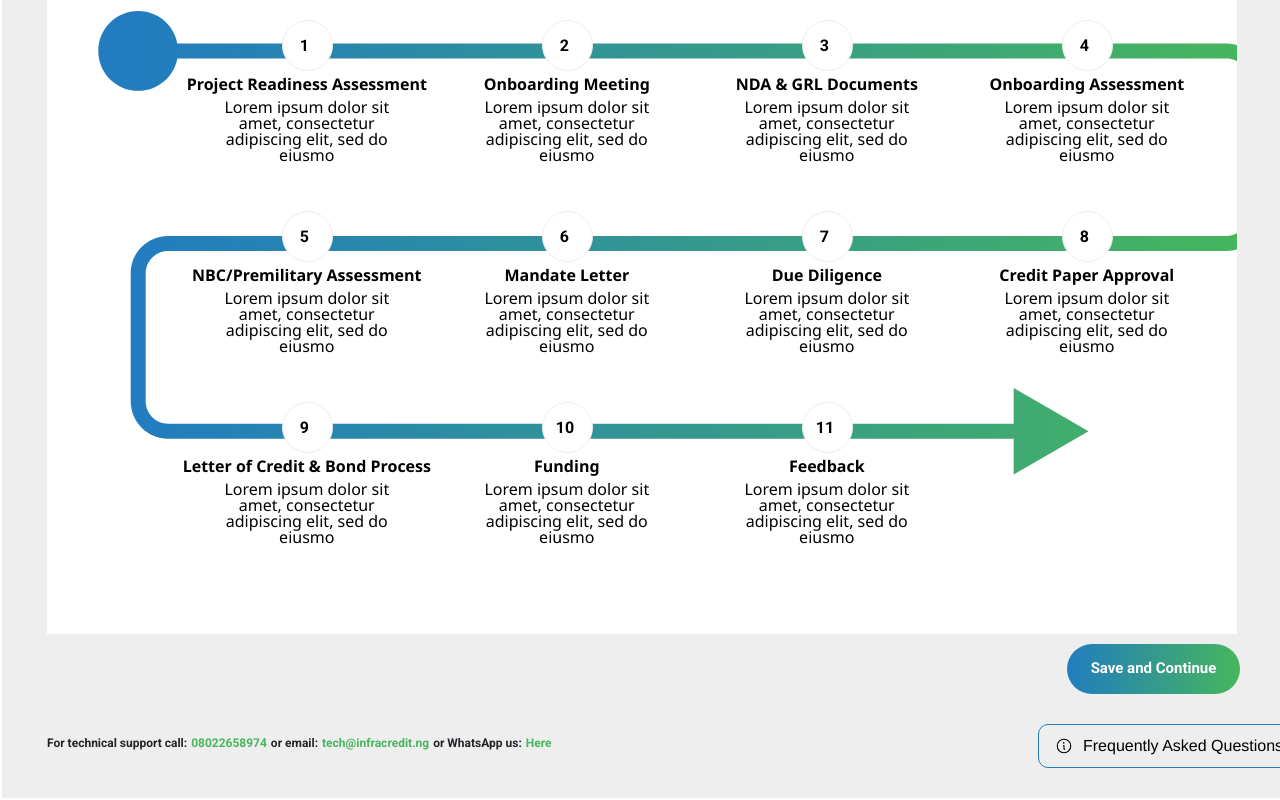
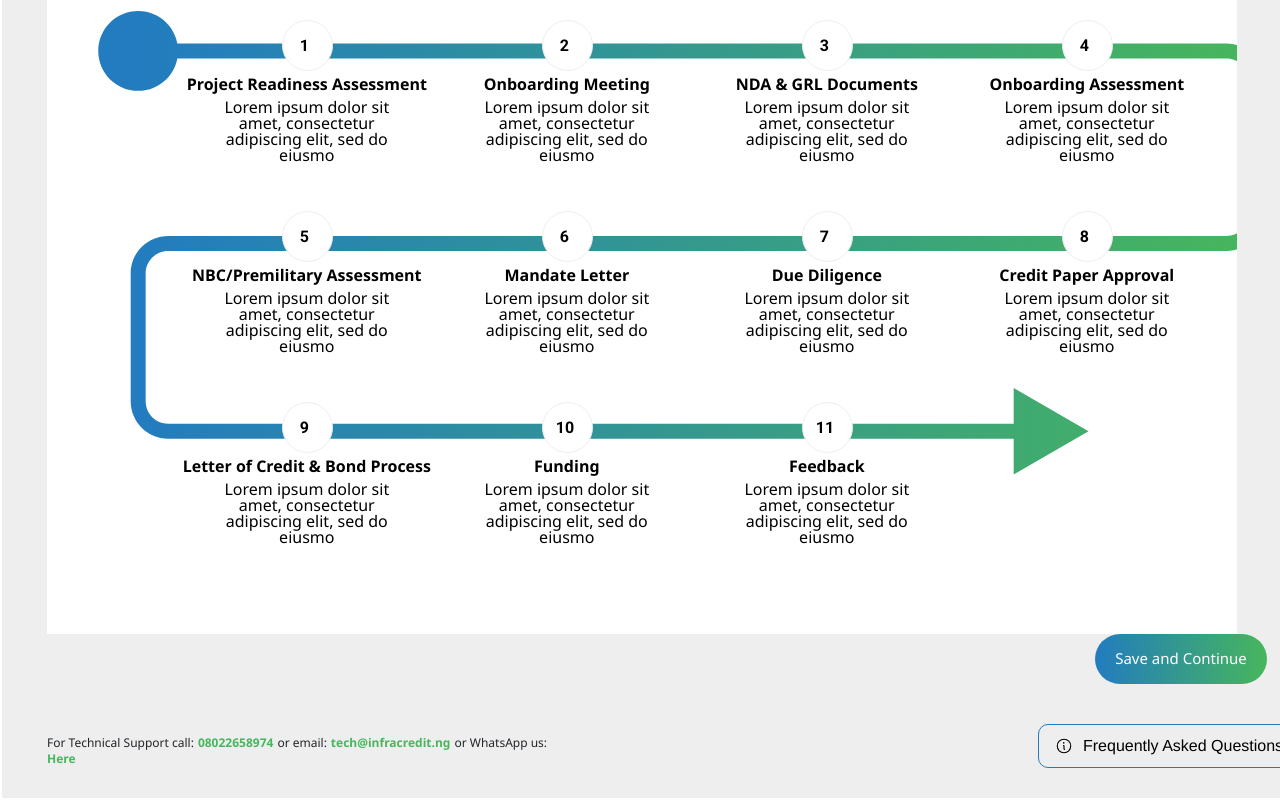
Before and after one commit to ccobasi/infracore, a Vue app: page / in a window 1280 px wide. Shown: the part 920-1720 px from the top of the page. Built offline with nearby package versions, Linux system fonts and the light colour scheme; a web font is replaced by a local one.

Commit message:
update corporate compliance

```diff
--- a/src/components/ReadinessAssessment/CorporateCompliance.vue
+++ b/src/components/ReadinessAssessment/CorporateCompliance.vue
@@ -234,9 +234,9 @@ html {
 }
 .title {
   margin-bottom: 10px;
-  font-family: Roboto, sans-serif;
+  font-family: 'Segoe UI', SegoeUI, 'Helvetica Neue', Helvetica, Arial, sans-serif, sans-serif;
   font-size: 24px;
-  font-weight: 600;
+  font-weight: 700;
   color: #000;
 }
 .content {
@@ -255,11 +255,12 @@ html {
   flex: 1;
   padding: 10px;
 }
-.col-6 label {
+.col-6 label,
+h4 {
   display: block;
-  font-family: Roboto;
+  font-family: 'Segoe UI', SegoeUI, 'Helvetica Neue', Helvetica, Arial, sans-serif;
   font-size: 16px;
-  font-weight: 400;
+  font-weight: 600;
   line-height: 19.2px;
   text-align: left;
 }
--- a/src/components/Views/HomeView.vue
+++ b/src/components/Views/HomeView.vue
@@ -77,7 +77,7 @@ const goBack = () => {
 
     <div class="question">
       <div class="support">
-        <label for="">For technical support call:</label> <span class="num">08022658974</span> <label for="">or email:</label> <span class="num">tech@infracredit.ng</span> <span class="whatsapp">or WhatsApp us:</span> <span class="num">Here</span>
+        <label for="">For Technical Support call:</label> <span class="num">08022658974</span> <label for="">or email:</label> <span class="num">tech@infracredit.ng</span> <span class="whatsapp">or WhatsApp us:</span> <span class="num">Here</span>
       </div>
 
       <FrequentButtonVue />
@@ -123,8 +123,8 @@ main {
   color: #fff;
   border: none;
   cursor: pointer;
-  margin-top: 20px;
-  font-family: Roboto;
+  margin-top: 0px;
+  font-family: 'Segoe UI', SegoeUI, 'Helvetica Neue', Helvetica, Arial, sans-serif;
   font-size: 15px;
   font-weight: 400;
   line-height: 19.2px;
@@ -149,14 +149,14 @@ main {
   margin-top: 10px;
 }
 .support label {
-  font-family: Roboto;
+  font-family: 'Segoe UI', SegoeUI, 'Helvetica Neue', Helvetica, Arial, sans-serif;
   font-size: 12px;
   font-weight: 400;
   line-height: 14.4px;
   text-align: left;
 }
 .num {
-  font-family: Roboto;
+  font-family: 'Segoe UI', SegoeUI, 'Helvetica Neue', Helvetica, Arial, sans-serif;
   font-size: 12px;
   font-weight: 700;
   line-height: 14.4px;
@@ -164,7 +164,7 @@ main {
   color: #47b65c;
 }
 .whatsapp {
-  font-family: Roboto;
+  font-family: 'Segoe UI', SegoeUI, 'Helvetica Neue', Helvetica, Arial, sans-serif;
   font-size: 12px;
   font-weight: 400;
   line-height: 14.4px;
@@ -180,7 +180,7 @@ main {
   opacity: 0px;
 }
 .frequent button {
-  font-family: Roboto;
+  font-family: 'Segoe UI', SegoeUI, 'Helvetica Neue', Helvetica, Arial, sans-serif;
   font-size: 16px;
   font-weight: 400;
   line-height: 19.2px;
@@ -205,6 +205,6 @@ main {
   background: linear-gradient(90deg, #227cbf 0%, #47b65c 100%);
 }
 .save-button-right {
-  margin-left: 1050px;
+  margin-left: 1078px;
 }
 </style>
```
